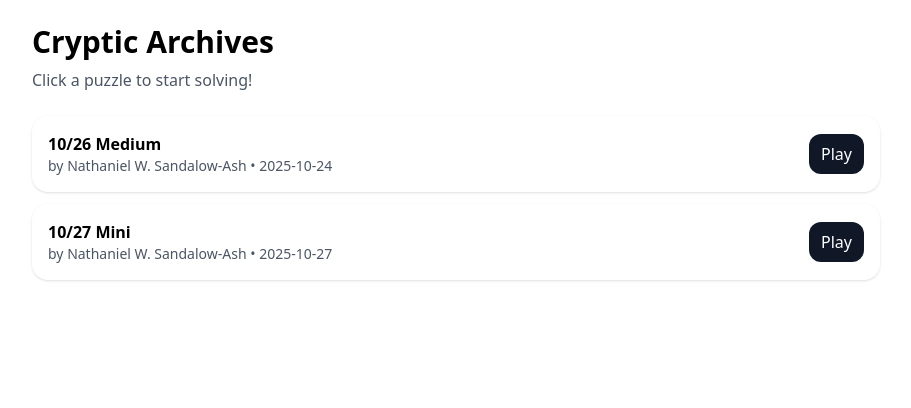
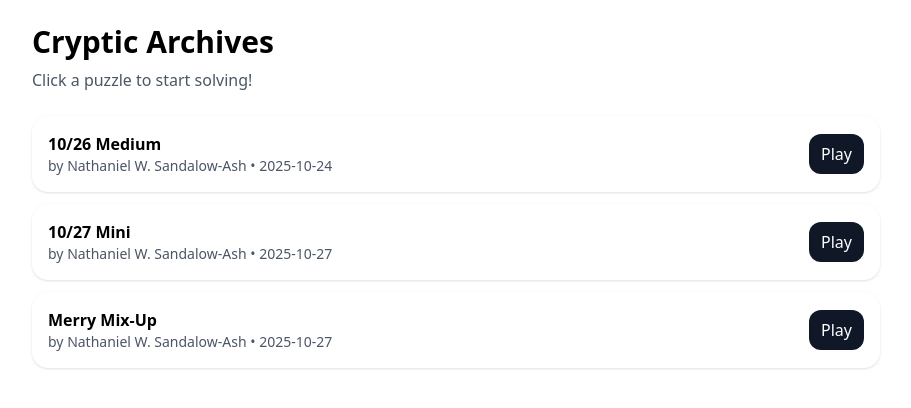
Before and after one commit to patheetrivia/cryptic, a React (Vite) app: page / in a window 1280 px wide. Shown: the top 408 px of the page, without its empty margins (184-1095 px from the left). Built offline with nearby package versions, Linux system fonts and the light colour scheme.

Commit message:
mini mixup

```diff
--- a/public/puzzles/index.json
+++ b/public/puzzles/index.json
@@ -1,4 +1,5 @@
 [
   { "slug": "first",  "title": "10/26 Medium",  "author": "Nathaniel W. Sandalow-Ash", "date": "2025-10-24", "file": "americ1.puz", "tricks": ["anagram", "charade", "double_definition", "deletion"] },
-  { "slug": "second",  "title": "10/27 Mini",  "author": "Nathaniel W. Sandalow-Ash", "date": "2025-10-27", "file": "mini1.puz", "tricks": ["anagram", "charade", "acrostic"] }
+  { "slug": "second",  "title": "10/27 Mini",  "author": "Nathaniel W. Sandalow-Ash", "date": "2025-10-27", "file": "mini1.puz", "tricks": ["anagram", "charade", "acrostic"] },
+  { "slug": "second",  "title": "Merry Mix-Up",  "author": "Nathaniel W. Sandalow-Ash", "date": "2025-10-27", "file": "merry.puz", "tricks": ["mystery"] }
 ]
--- a/src/tricks.js
+++ b/src/tricks.js
@@ -3,5 +3,6 @@ export const TRICKS = {
   charade: { label: "Charade", blurb: "Combination of synonyms/abbrevs; ‘Qualify to get drink for ID (8)’ gives PASSPORT (pass + port)" },
   deletion: { label: "Deletion", blurb: "Remove letters from another word for answer; ‘Car trip with no parking, bad thing (3)’ gives SIN" },
   double_definition: { label: "Double Definition", blurb: "Both halves are definitions; ‘Search scrub (5)’ gives SCOUR"},
-  acrostic: { label: "Acrostic", blurb: "First letters of answer; ‘Initially get a good joke (3)’ gives GAG"}
+  acrostic: { label: "Acrostic", blurb: "First letters of answer; ‘Initially get a good joke (3)’ gives GAG"},
+  mystery: {label: "Mystery", blurb: "Who knows???"}
 };
```
Also changed, not shown: 1 other file (tests, documents, lock files or other folders).
